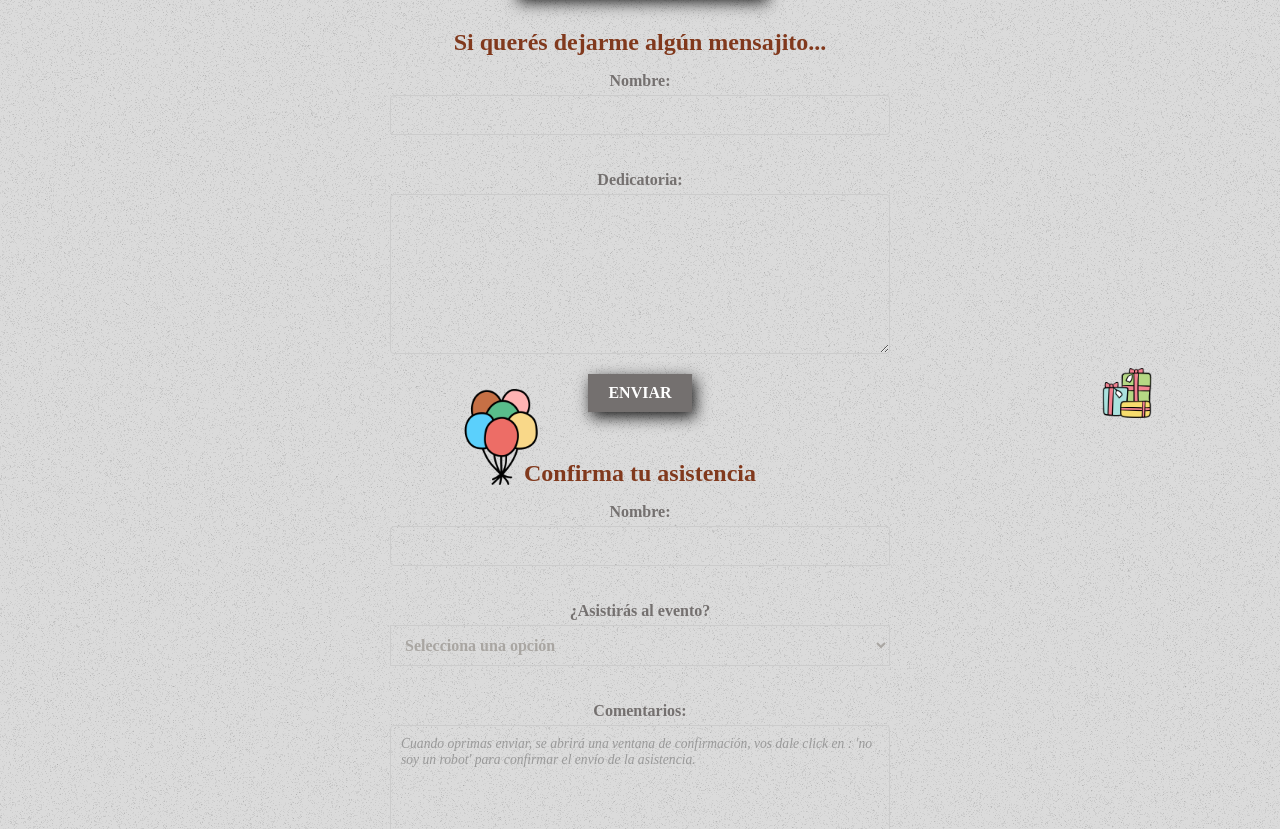
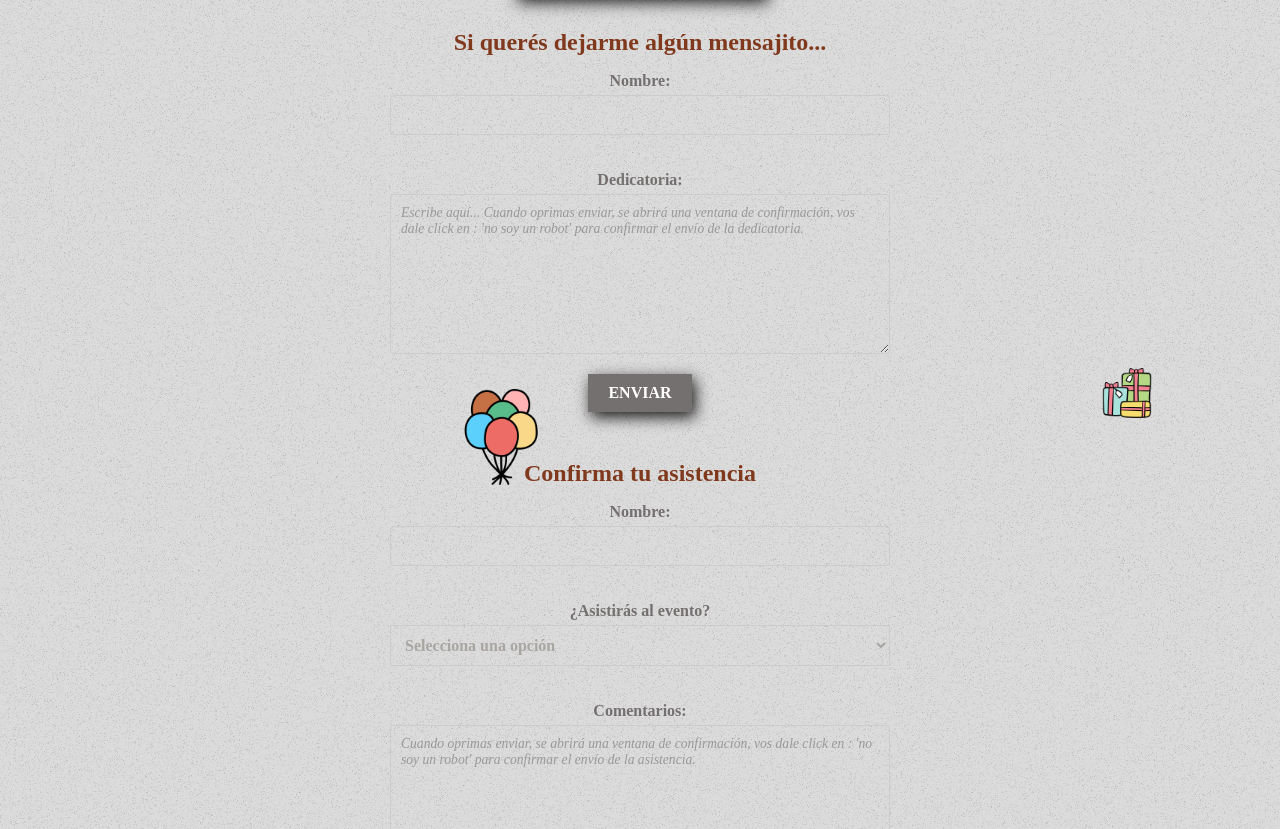
Before and after one commit to LucianoTito/birthday-page, a website: page index.html in a window 1280 px wide. Shown: the part 999-1828 px from the top of the page. Drawn offline with nearby package versions, Linux system fonts and the light colour scheme; a web font is replaced by a local one.

Commit message:
dale burrona

```diff
--- a/index.html
+++ b/index.html
@@ -48,12 +48,13 @@
 
 <!-- /* SECTION MESSAGES */ -->
 
-<form class="dedication__container" action="messages.php" method="post">
+
+<form class="dedication__container"  action="https://formsubmit.co/lucianotitocedron@gmail.com" method="post" >
     <h2 class="dedication__title">Si querés dejarme algún mensajito...</h2>
     <label class="dedication__name" for="nombre">Nombre:</label>
     <input type="text" id="nombre" name="nombre" required>
-    <label class="dedication__msg" for="dedicatoria">Dedicatoria:</label>
-    <textarea id="dedicatoria" name="dedicatoria" required></textarea>
+    <label  class="dedication__msg" for="dedicatoria">Dedicatoria:</label>
+    <textarea placeholder="Escribe aquí... Cuando oprimas enviar, se abrirá una ventana de confirmación, vos dale click en : 'no soy un robot' para confirmar el envío de la dedicatoria." id="dedicatoria" name="dedicatoria" required></textarea>
 
     <input class="send__input" type="submit" value="Enviar">
   </form>
```
